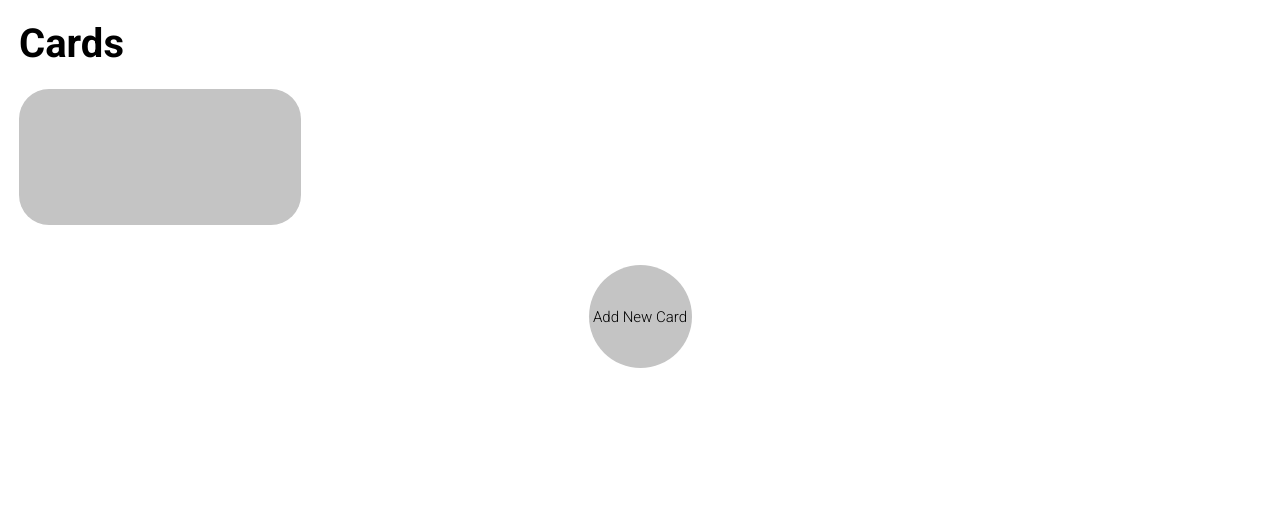
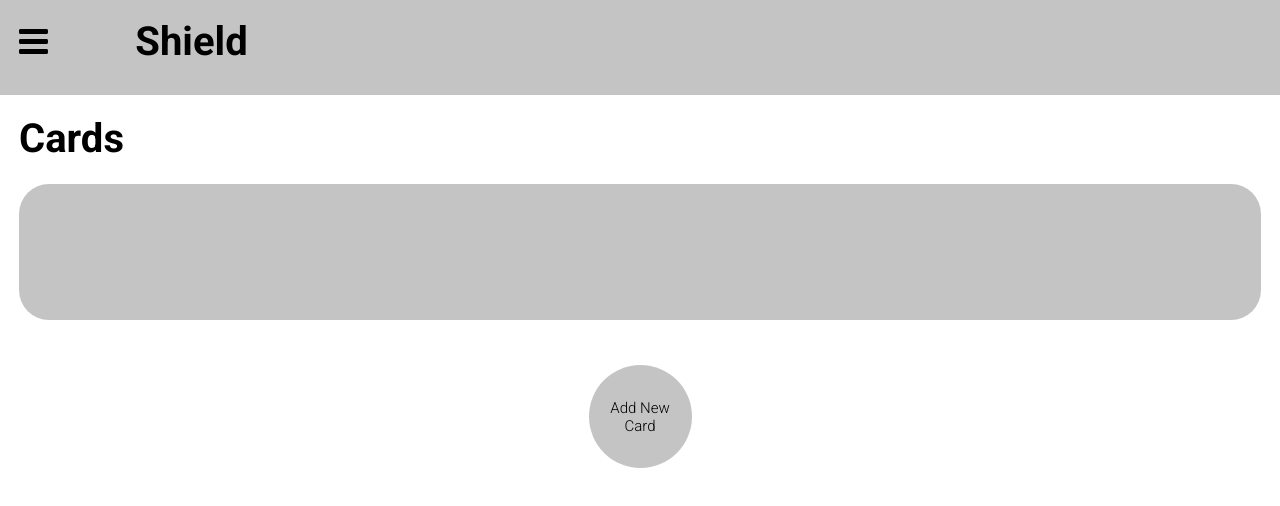
Before and after one commit to charleslu0529/brainstation-team-5-mastercard-hackathon, a React (Create React App) app in the folder client/: page /cards in a window 1280 px wide. Shown: the top 506 px of the page. Built offline with nearby package versions, Linux system fonts and the light colour scheme.

Commit message:
fixed styling and added header on cards
Signed-off-by: Joshua Sepulveda <sepulveda.62@gmail.com>

```diff
--- a/client/src/App.js
+++ b/client/src/App.js
@@ -48,7 +48,7 @@ class App extends React.Component {
                     path='/dashboard'
                     exact
                     render={(props)=><Dashboard {...props}/>}
-                />
+                    />
                 </Switch>
             </div>
         );
--- a/client/src/components/Header/Header.jsx
+++ b/client/src/components/Header/Header.jsx
@@ -12,7 +12,7 @@ export default function Header() {
                     alt="hamburger icon"
                 />
                 <div className="header__logo-container">
-                    <h1 className="header__title">SHIELD</h1>
+                    <h1 className="header__title">Shield</h1>
                 </div>
             </div>
         </section>
--- a/client/src/components/Header/header.scss
+++ b/client/src/components/Header/header.scss
@@ -0,0 +1,15 @@
+.header__top-section {
+  display: flex;
+  padding: 0 19px;
+  padding-top: 18px;
+  padding-bottom: 30px;
+  background-color: #c4c4c4;
+}
+.header__title {
+  font-size: 40px;
+  margin: 0;
+  height: 40;
+  width: 235px;
+  text-align: center;
+  margin-left: 26px;
+}
--- a/client/src/components/HomeScreen.jsx
+++ b/client/src/components/HomeScreen.jsx
@@ -1,16 +1,26 @@
 import React from 'react'
 import './homeScreen.scss'
 import {Link} from 'react-router-dom'
+import Header from './Header/Header'
 
 
 export default function HomeScreen() {
     return (
-        <section className="homescreen">
-            <h2 className="homescreen__sub-title">Cards</h2>
-            <div className="homescreen__card"></div>
-            <Link className="homescreen__link" to='/cards/add'><div className="homescreen__new-card">
-                <h3 className="homescreen__add-new-card-text">Add New Card</h3>
-            </div></Link>
+        <section >
+            <Header/>
+            <div className="homescreen">
+                <h2 className="homescreen__sub-title">Cards</h2>
+                <Link
+                    to='/dashboard'
+                    className='homescreen__card-link' >
+                    <div className="homescreen__card"></div>
+                </Link>
+                <Link className="homescreen__link" to='/cards/add'>
+                    <div className="homescreen__new-card">
+                        <h3 className="homescreen__add-new-card-text">Add New Card</h3>
+                    </div>
+                </Link>
+            </div>
         </section>
     )
 }
--- a/client/src/components/homeScreen.scss
+++ b/client/src/components/homeScreen.scss
@@ -1,6 +1,7 @@
 .homescreen {
   padding: 0 19px;
-
+  display: flex;
+  flex-direction: column;
 
   &__sub-title {
     font-weight: 700;
@@ -9,7 +10,6 @@
     margin: 20px 0 22px 0;
   }
   &__card {
-      width: 282px;
     height: 136px;
     background-color: #c4c4c4;
     border-radius: 30px;
@@ -26,13 +26,20 @@
     display: flex;
     justify-content: center;
     align-items: center;
-      margin: auto;
-      margin-top: 40px;
   }
   &__add-new-card-text {
+    width: 75px;
+    text-align: center;
     font-weight: 300;
     font-size: 15px;
     line-height: 18px;
   }
-
 }
+.homescreen__link {
+  display: flex;
+  justify-content: center;
+  width: 103px;
+  margin-left: auto;
+  margin-right: auto;
+  margin-top: 45px;
+}
```
Lines whose indentation alone changed are shown as unchanged.
